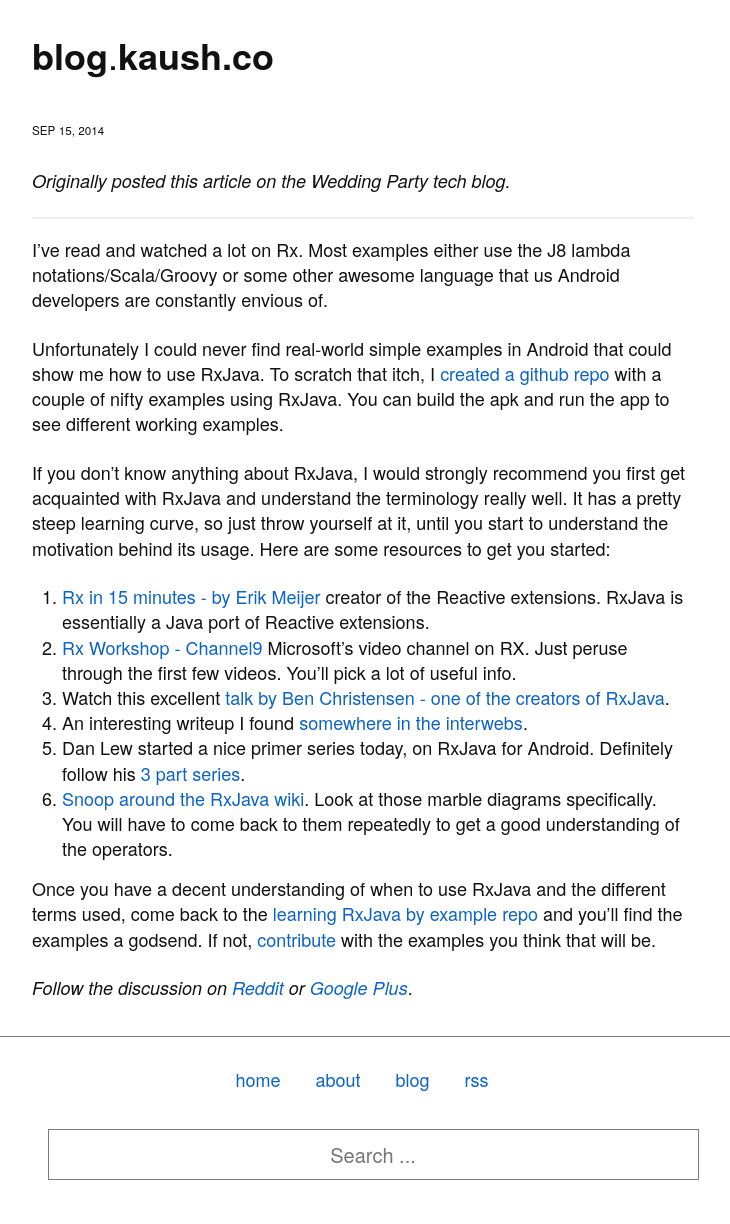
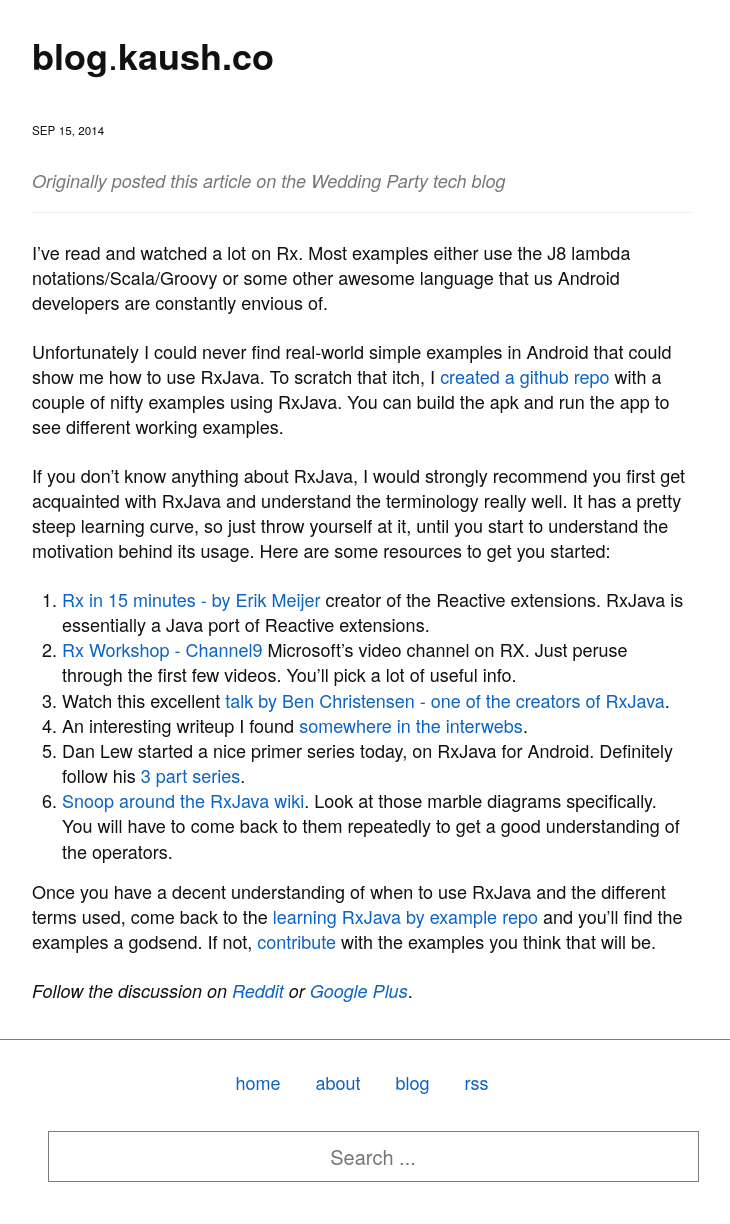
Before and after one commit to kaushikgopal/octopress-kaush-blog, a Jekyll site: the page built from _posts/2014-09-15-learning-rxjava-with-android-by-example.md, in a window 1280 px wide. Shown: the part 200-1424 px from the top of the page, without its empty margins (278-1008 px from the left). Built offline with Jekyll 4.4.1, drawn with Linux system fonts in a browser that asks for light colours.

Commit message:
feat: update sidetone again

```diff
--- a/_posts/2014-09-15-learning-rxjava-with-android-by-example.md
+++ b/_posts/2014-09-15-learning-rxjava-with-android-by-example.md
@@ -5,8 +5,7 @@
 categories: android RxJava
 ---
 
-_Originally posted this article on the Wedding Party tech blog._
-<hr />
+<div class="sidenote">Originally posted this article on the Wedding Party tech blog</div>
 
 
 I've read and watched a lot on Rx. Most examples either use the J8 lambda notations/Scala/Groovy or some other awesome language that us Android developers are constantly envious of.
--- a/_sass/_layout.scss
+++ b/_sass/_layout.scss
@@ -219,6 +219,19 @@
     }
 }
 
+/* sidenote
+================================================== */
+
+.sidenote {
+    width: 100%;
+
+    padding-bottom: 1em;
+    margin-bottom: 1.5em;
+    border-bottom: 1px solid $grey-color;
+
+    font-style: italic;
+    color: lighten($color-text, 40%);
+}
 
 /* footnotes
 ================================================== */
```
Also changed, not shown: _posts/2014-06-20-primer-on-threading-and-handlers-in-android.md (+1 -2 lines), _posts/2014-12-24-implementing-an-event-bus-with-rxjava-rxbus.md (+1 -2 lines), _posts/2015-01-05-debouncedbuffer-with-rxjava.md (+1 -2 lines), _posts/2016-06-25-rxjava-tip-for-the-day-share-publish-refcount-and-all-that-jazz.md (+1 -2 lines).
